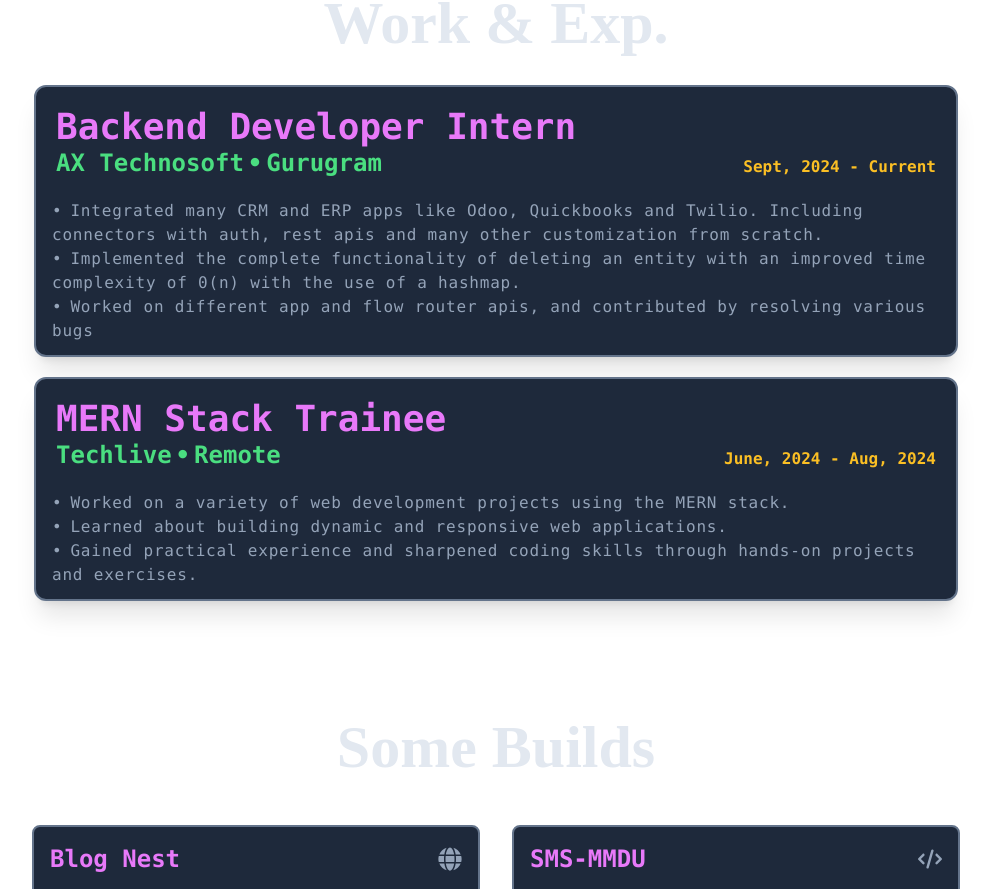
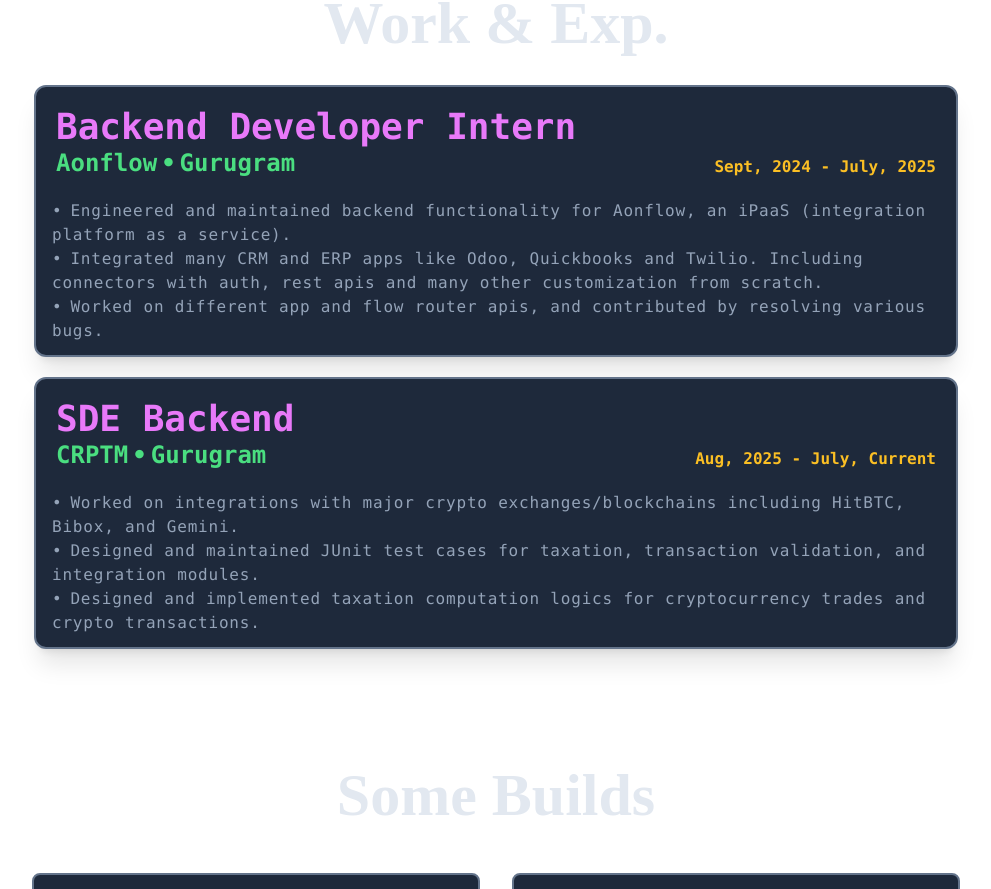
Before and after one commit to adityarawat45/My_Portfolio, a React (Vite) app: page / in a window 1280 px wide. Shown: the part 1843-2732 px from the top of the page, without its empty margins (144-1135 px from the left). Built offline with nearby package versions, Linux system fonts and the light colour scheme; a web font is replaced by a local one.

Commit message:
Changed work expereince component

```diff
--- a/src/components/Work.jsx
+++ b/src/components/Work.jsx
@@ -6,14 +6,18 @@
     <div className='flex justify-center items-center'>
         <div className='flex-col justify-center px-4 md:px-6'>
         <div className="text-4xl md:text-6xl font-tiny5 md:mt-24 md:mb-8 mt-8 text-center font-bold text-slate-200">Work & Exp.</div>
-        {/* Technosoft */}
-        {<WorkTemplate profile={"Backend Developer Intern"} org={"AX Technosoft"} Location={"Gurugram"} mode={"On-Site"} start={"Sept, 2024"} end={"Current"}
-        pointOne={"Integrated many CRM and ERP apps like Odoo, Quickbooks and Twilio. Including connectors with auth, rest apis and many other customization from scratch."}
-        pointTwo={"Implemented the complete functionality of deleting an entity with an improved time complexity of 0(n) with the use of a hashmap."}
-        pointThree={"Worked on different app and flow router apis, and contributed by resolving various bugs"}
+        {/* Aonflow */}
+        {<WorkTemplate profile={"Backend Developer Intern"} org={"Aonflow"} Location={"Gurugram"} mode={"On-Site"} start={"Sept, 2024"} end={"July, 2025"}
+        pointOne={"Engineered and maintained backend functionality for Aonflow, an iPaaS (integration platform as a service)."}
+        pointTwo={"Integrated many CRM and ERP apps like Odoo, Quickbooks and Twilio. Including connectors with auth, rest apis and many other customization from scratch."}
+        pointThree={"Worked on different app and flow router apis, and contributed by resolving various bugs."}
         ></WorkTemplate>}
-        {/* Techlive */}
-        {<WorkTemplate profile={"MERN Stack Trainee"} org={"Techlive"} mode={"Remote"} Location={"Remote"} start={"June, 2024"} end={"Aug, 2024"} pointOne={"Worked on a variety of web development projects using the MERN stack."} pointTwo={"Learned about building dynamic and responsive web applications. "} pointThree={"Gained practical experience and sharpened coding skills through hands-on projects and exercises."}></WorkTemplate>}
+        {/* CRPTM */}
+        {<WorkTemplate profile={"SDE Backend"} org={"CRPTM"} Location={"Gurugram"} mode={"On-Site"} start={"Aug, 2025"} end={"July, Current"}
+        pointOne={"Worked on integrations with major crypto exchanges/blockchains including HitBTC, Bibox, and Gemini."}
+        pointTwo={"Designed and maintained JUnit test cases for taxation, transaction validation, and integration modules."}
+        pointThree={"Designed and implemented taxation computation logics for cryptocurrency trades and crypto transactions."}
+        ></WorkTemplate>}
         </div>
     </div>
   )
```
